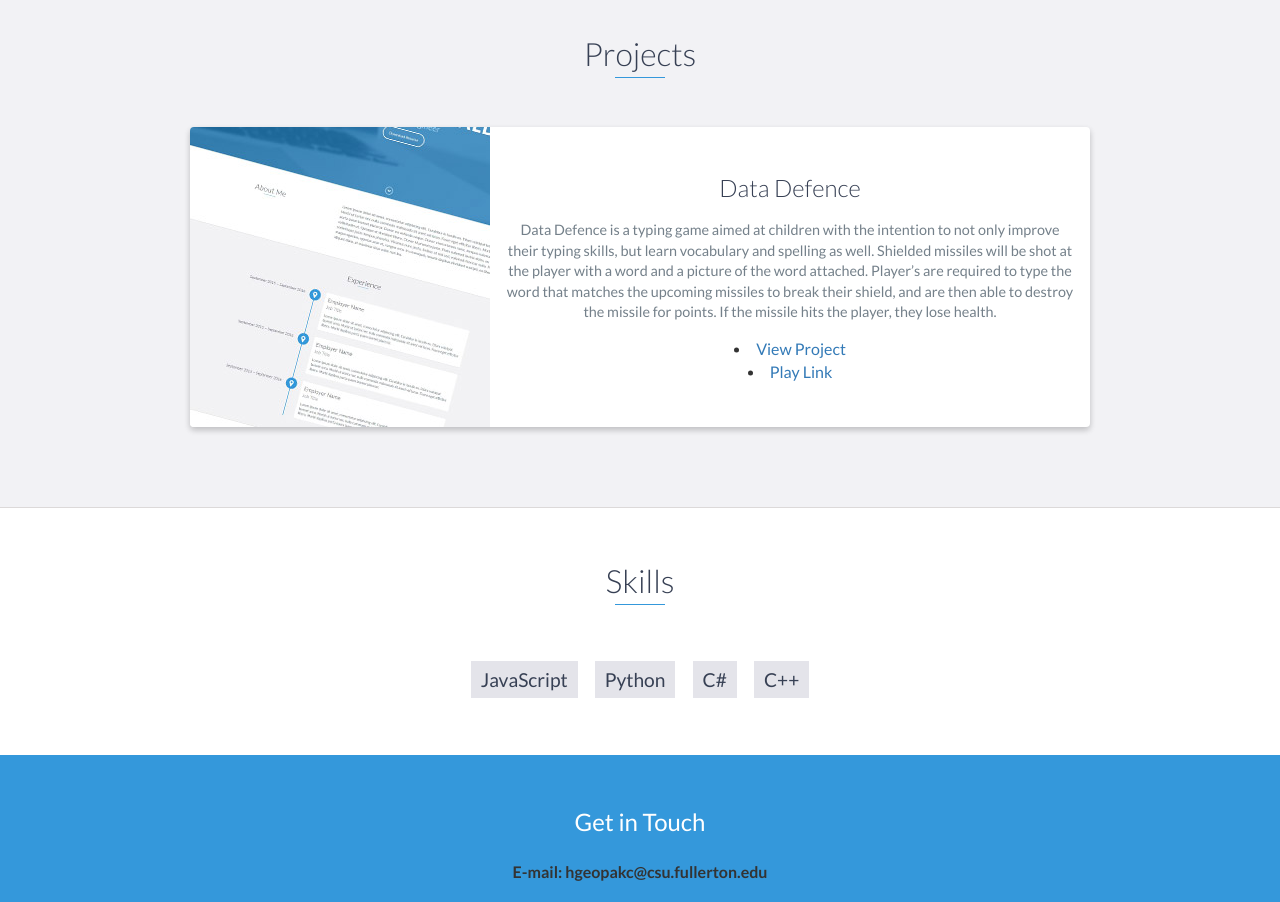
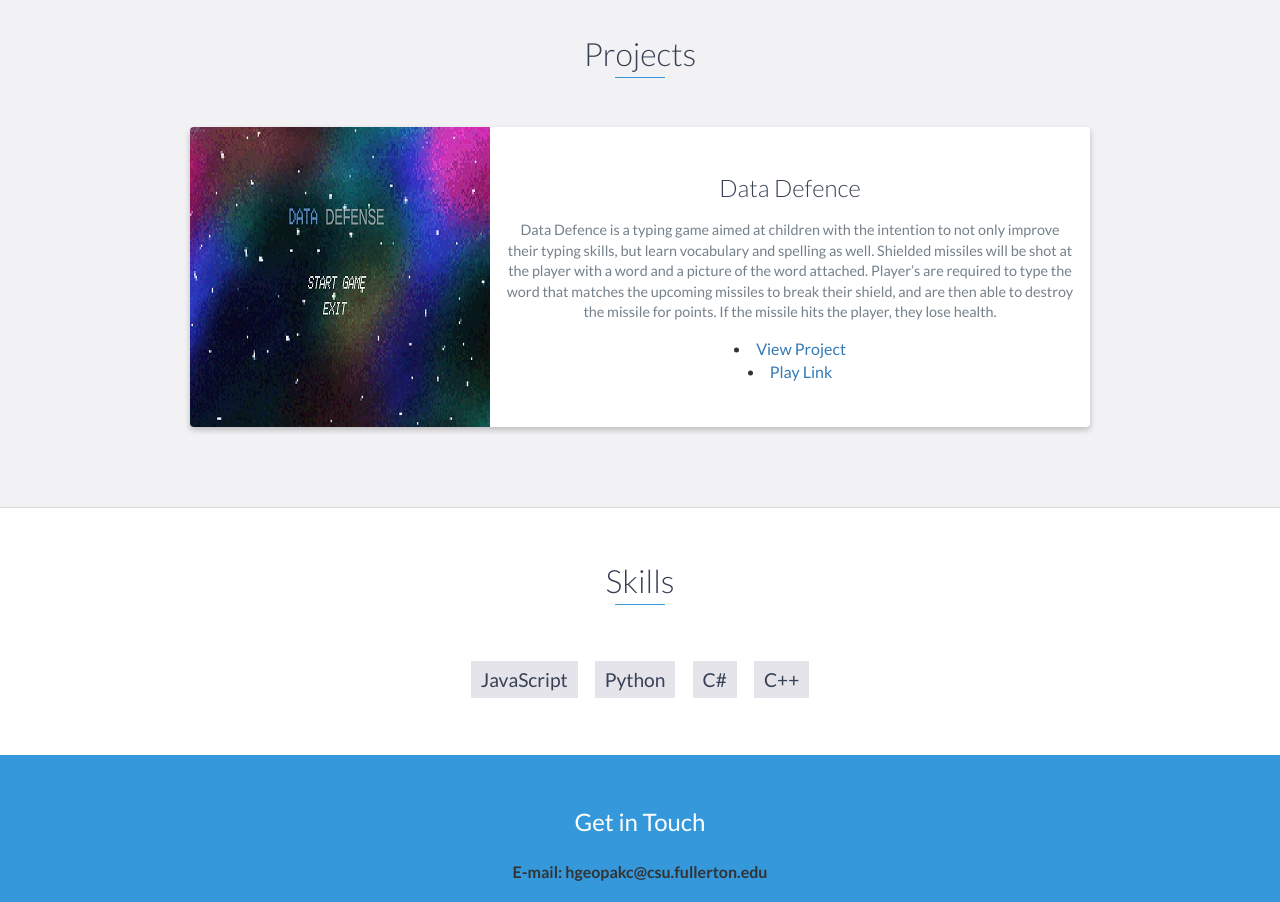
Before and after one commit to WonyikCho/362-Assignment_5, a website: page index.html in a window 1280 px wide. Shown: the part 1540-2442 px from the top of the page. Drawn offline with nearby package versions, Linux system fonts and the light colour scheme.

Commit message:
Update index.html

```diff
--- a/index.html
+++ b/index.html
@@ -106,7 +106,7 @@
             <div class="row">
                 <div class="project shadow-large">
                     <div class="project-image">
-                        <img src="images/project.jpg" />
+                        <img src="images/Data.jpg" />
                     </div>
                     <!-- End .project-image -->
                     <div class="project-info">
```
